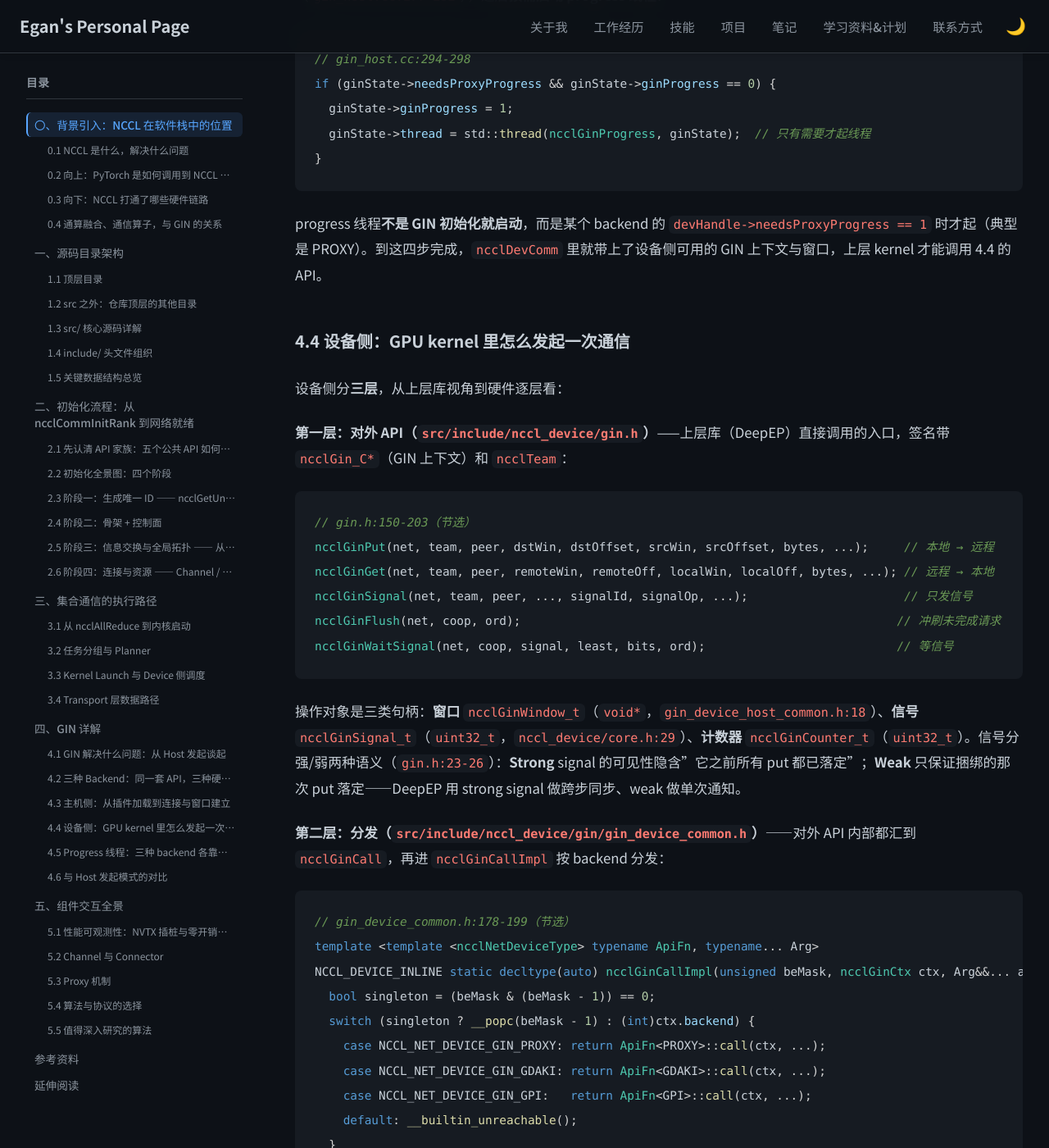
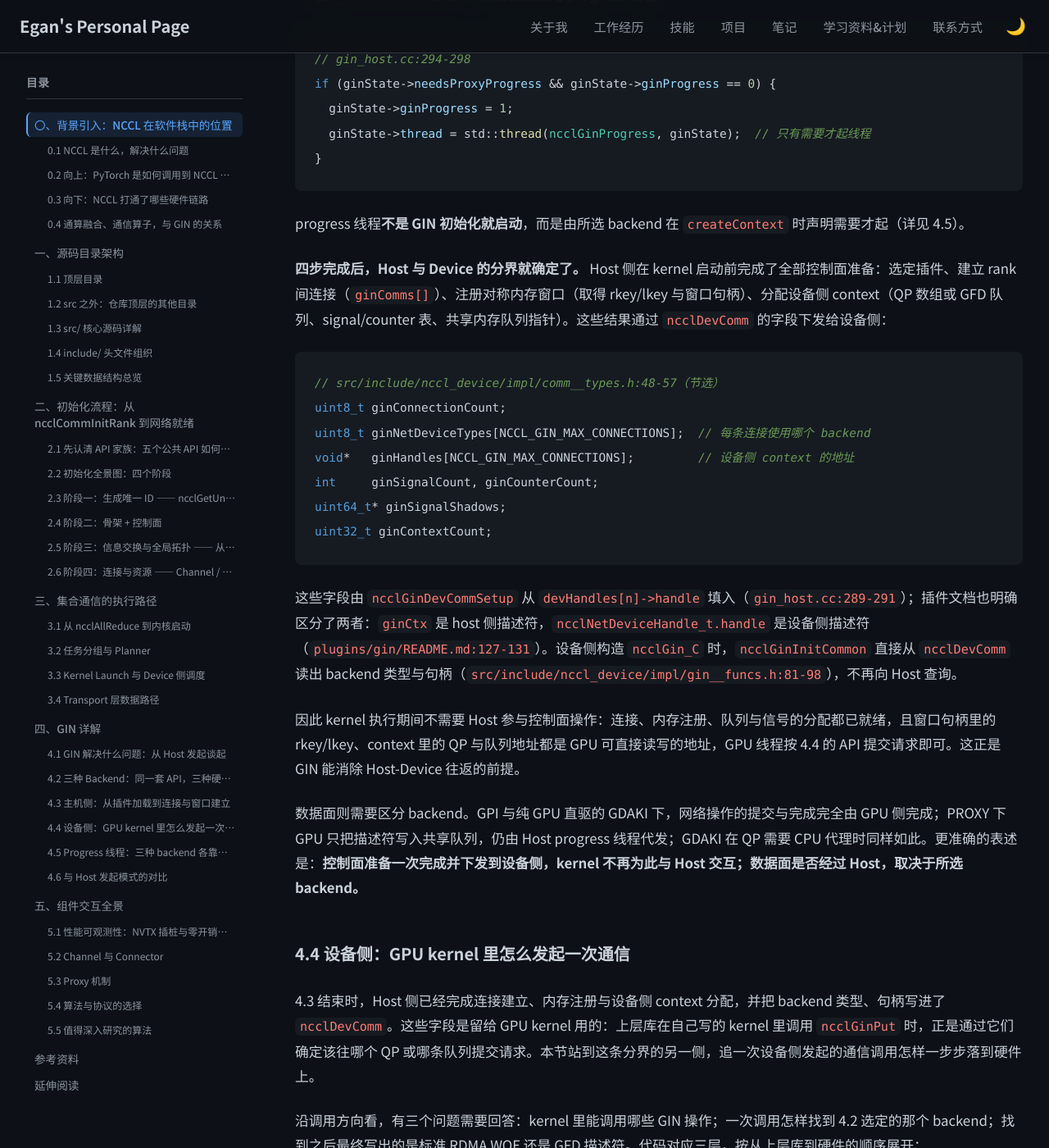
Before and after one commit to Lejun-Hu/Lejun-Hu.github.io, a Jekyll site: the page built from _notes/2026-8-24-nccl-source-study.md, in a window 1280 px wide and 1400 px high, scrolled down 87687 px. Shown: the whole window at 82% size. Built offline with Jekyll 4.4.1, drawn with Linux system fonts in a browser that asks for light colours; nearby versions of some CDN libraries; some of the changed text lies outside the part shown.

Commit message:
note: add chapter 4.4 intro and clarify GIN host/device boundary and progress thread; update writing rules

````diff
--- a/_notes/2026-8-24-nccl-source-study.md
+++ b/_notes/2026-8-24-nccl-source-study.md
@@ -2242,11 +2242,37 @@ if (ginState->needsProxyProgress && ginState->ginProgress == 0) {
 }
 ```
 
-progress 线程**不是 GIN 初始化就启动**，而是某个 backend 的 `devHandle->needsProxyProgress == 1` 时才起（典型是 PROXY）。到这四步完成，`ncclDevComm` 里就带上了设备侧可用的 GIN 上下文与窗口，上层 kernel 才能调用 4.4 的 API。
+progress 线程**不是 GIN 初始化就启动**，而是由所选 backend 在 `createContext` 时声明需要才起（详见 4.5）。
+
+**四步完成后，Host 与 Device 的分界就确定了。** Host 侧在 kernel 启动前完成了全部控制面准备：选定插件、建立 rank 间连接（`ginComms[]`）、注册对称内存窗口（取得 rkey/lkey 与窗口句柄）、分配设备侧 context（QP 数组或 GFD 队列、signal/counter 表、共享内存队列指针）。这些结果通过 `ncclDevComm` 的字段下发给设备侧：
+
+```cpp
+// src/include/nccl_device/impl/comm__types.h:48-57（节选）
+uint8_t ginConnectionCount;
+uint8_t ginNetDeviceTypes[NCCL_GIN_MAX_CONNECTIONS];  // 每条连接使用哪个 backend
+void*   ginHandles[NCCL_GIN_MAX_CONNECTIONS];         // 设备侧 context 的地址
+int     ginSignalCount, ginCounterCount;
+uint64_t* ginSignalShadows;
+uint32_t ginContextCount;
+```
+
+这些字段由 `ncclGinDevCommSetup` 从 `devHandles[n]->handle` 填入（`gin_host.cc:289-291`）；插件文档也明确区分了两者：`ginCtx` 是 host 侧描述符，`ncclNetDeviceHandle_t.handle` 是设备侧描述符（`plugins/gin/README.md:127-131`）。设备侧构造 `ncclGin_C` 时，`ncclGinInitCommon` 直接从 `ncclDevComm` 读出 backend 类型与句柄（`src/include/nccl_device/impl/gin__funcs.h:81-98`），不再向 Host 查询。
+
+因此 kernel 执行期间不需要 Host 参与控制面操作：连接、内存注册、队列与信号的分配都已就绪，且窗口句柄里的 rkey/lkey、context 里的 QP 与队列地址都是 GPU 可直接读写的地址，GPU 线程按 4.4 的 API 提交请求即可。这正是 GIN 能消除 Host-Device 往返的前提。
+
+数据面则需要区分 backend。GPI 与纯 GPU 直驱的 GDAKI 下，网络操作的提交与完成完全由 GPU 侧完成；PROXY 下 GPU 只把描述符写入共享队列，仍由 Host progress 线程代发；GDAKI 在 QP 需要 CPU 代理时同样如此。更准确的表述是：**控制面准备一次完成并下发到设备侧，kernel 不再为此与 Host 交互；数据面是否经过 Host，取决于所选 backend。**
 
 ### 4.4 设备侧：GPU kernel 里怎么发起一次通信
 
-设备侧分**三层**，从上层库视角到硬件逐层看：
+4.3 结束时，Host 侧已经完成连接建立、内存注册与设备侧 context 分配，并把 backend 类型、句柄写进了 `ncclDevComm`。这些字段是留给 GPU kernel 用的：上层库在自己写的 kernel 里调用 `ncclGinPut` 时，正是通过它们确定该往哪个 QP 或哪条队列提交请求。本节站到这条分界的另一侧，追一次设备侧发起的通信调用怎样一步步落到硬件上。
+
+沿调用方向看，有三个问题需要回答：kernel 里能调用哪些 GIN 操作；一次调用怎样找到 4.2 选定的那个 backend；找到之后最终写出的是标准 RDMA WQE 还是 GFD 描述符。代码对应三层，按从上层库到硬件的顺序展开：
+
+1. **第一层 · 对外 API**（`src/include/nccl_device/gin.h`）：上层库直接调用的函数，以及窗口、信号、计数器三类操作对象；
+2. **第二层 · 分发**（`gin_device_common.h`）：`ncclGinCall` / `ncclGinCallImpl` 按 `ncclGinCtx.backend` 把调用派给对应 backend；
+3. **第三层 · 内部 API 与 backend 实现**（`gin_device_common.h` 的 `ncclGinApi_*` 模板 + `proxy/`、`gpi/`、`gdaki/` 三个目录）：构造描述符或 WQE 并写入队列。
+
+本节只覆盖「提交」这一侧；请求提交后如何确认完成、以及为什么部分 backend 还需要 Host 线程推进，放在 4.5。
 
 **第一层：对外 API（`src/include/nccl_device/gin.h`）**——上层库（DeepEP）直接调用的入口，签名带 `ncclGin_C*`（GIN 上下文）和 `ncclTeam`：
 
@@ -2292,7 +2318,7 @@ template <ncclNetDeviceType backend> struct ncclGinApi_Wait { ... call(...); };
 
 ### 4.5 Progress 线程：三种 backend 各靠什么推进
 
-GIN 的 Put/Get 是**异步**的：设备端提交完就返回，真正落定需要一个"推进者"。这就是 `ncclGinProgress`（`src/gin/gin_host.cc:43-76`）：
+GIN 的 Put/Get 是**异步**的：设备端提交完就返回，不等待网卡完成。对于需要 Host 协助推进的 backend，落定过程由 `ncclGinProgress`（`src/gin/gin_host.cc:43-76`）这个 Host 侧线程承担：
 
 ```cpp
 void* ncclGinProgress(struct ncclGinState* ginState) {
@@ -2310,12 +2336,17 @@ void* ncclGinProgress(struct ncclGinState* ginState) {
 }
 ```
 
-关键点：**这个线程不是所有 backend 都需要**。`ginProgress` 是 `ncclGin_t` 接口里的一个可选回调（`gin_v14.h:60`，注释 "Will be called if devHandle.needsProxyProgress=1"）。三种 backend 的分工：
-
-- **PROXY**：设备端只写了共享内存里的 GFD 描述符，**必须有 Host 线程**读出来、调用 Net Plugin 的 `isend`/`irecv` 真正提交，完成后写回完成索引——所以 `needsProxyProgress = 1`，靠 progress 线程推进；
-- **GPI / GDAKI**：GPU 已经直接驱动网卡，progress 的作用退化为轮询 NIC 完成队列（CQ）、回收资源/更新 credit，是否另起线程取决于具体实现。
-
-线程的启停由 `ginProgress` 状态控制：`0` 暂停等待（`cond.wait`）、`1` 运行、`-1` 退出（`ncclGinHostFinalize` 置 -1 并 `join`）。
+**这个线程是否启动，由所选 backend 自己声明，而不是无条件创建，也不是"没有 GIN 能力时的兜底"。** `ginProgress` 是 `ncclGin_t` 接口里一个可选的回调（`gin_v14.h:59-60`，注释 "Will be called if devHandle.needsProxyProgress=1"）；`needsProxyProgress` 是 `ncclNetDeviceHandle_t` 的字段，由插件在 `createContext` 里填好，`ncclGinDevCommSetup` 遍历所有 context 汇总（`gin_host.cc:291`），任一为 1 才起线程。
+
+| Backend | `needsProxyProgress` | 原因 |
+|---------|---------------------|------|
+| PROXY | 恒为 `1`（`gin_host_proxy.cc:554`） | 设备端只把 GFD 描述符写进共享内存队列，必须由 Host 线程读出、调用 Net Plugin 的 `isend`/`irecv` 真正提交，完成后写回消费索引 |
+| GDAKI | 取决于 QP 的 `cpu_proxy` 标志（`transport/net_ib/gdaki/gin_host_gdaki.cc:745`、`:794`） | 绝大多数 QP 由 GPU 直接驱动；个别需要 CPU 代理的 QP 才置 1 |
+| GPI / 外部插件 | 通常为 `0`（示例插件 `plugins/gin/example/plugin.c:170`） | GPU 直接写网卡可见的 GFD 队列，无需 Host 推进 |
+
+所以这个线程的存在，说明的是"**当前选中的后端需要 Host 协助推进**"，与「有没有 GIN 能力」无关。选到 GPI 这类完全由 GPU 直驱的后端时，就不会创建它。这也和 4.3 第四步的条件判断对应：`if (ginState->needsProxyProgress && ginState->ginProgress == 0)`。
+
+线程的启停由 `ginProgress` 状态控制：`0` 暂停等待（`cond.wait`）、`1` 运行、`-1` 退出（`ncclGinHostFinalize` 置 -1 并 `join`）。没有 progress 线程时，错误上报走插件的 `queryLastError`（`gin_v14.h:62-63`），`ncclCommGetAsyncError` 会区分这两种路径（`init.cc:3459-3465`）。
 
 ### 4.6 与 Host 发起模式的对比
 
````
Also changed, not shown: rules/general.md (+2 -2 lines).
